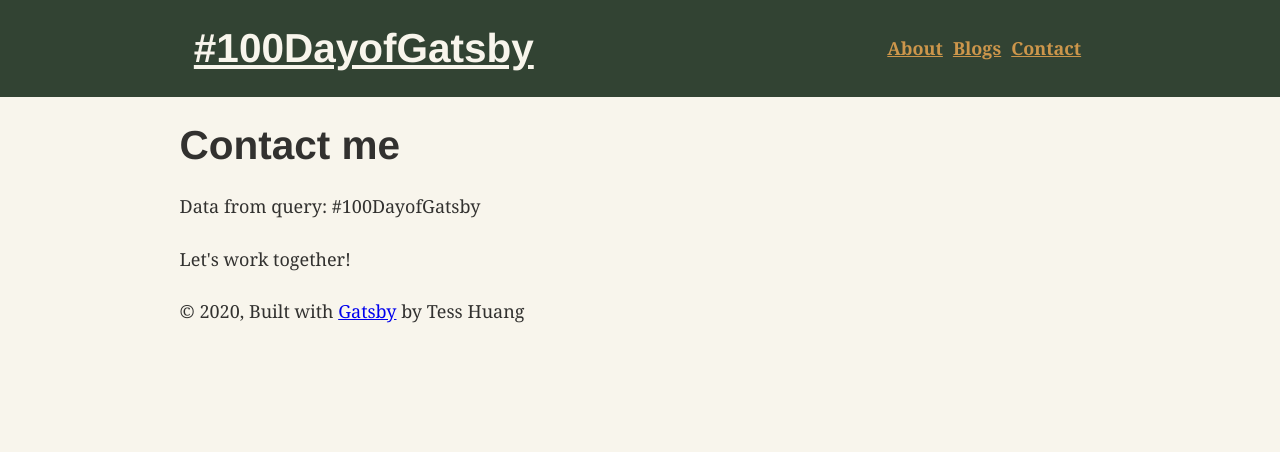
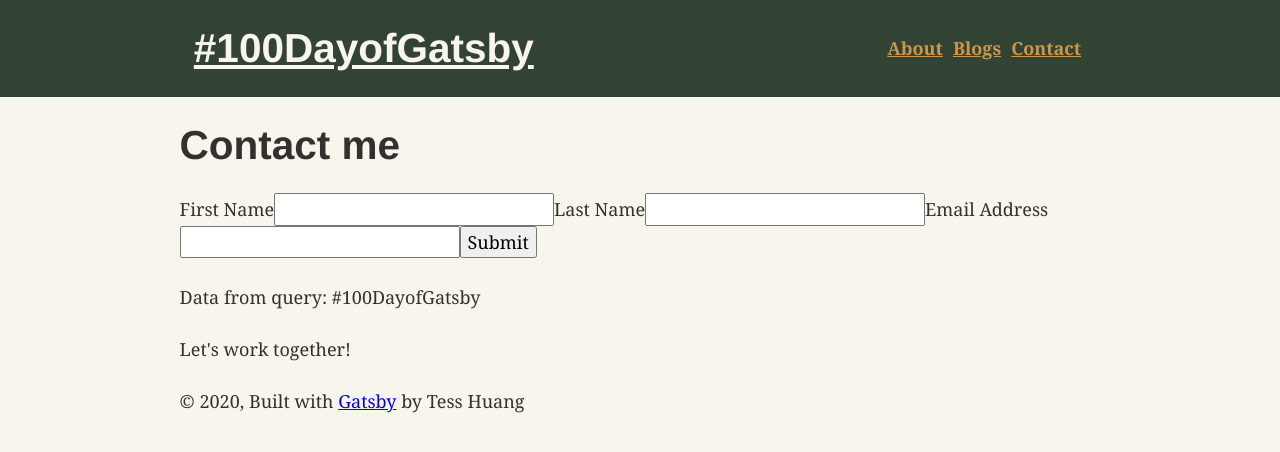
Before and after one commit to tesshuang/gatstby-blog, a Gatsby site: page /contact in a window 1280 px wide. Built offline with nearby package versions, Linux system fonts and the light colour scheme; Gatsby itself is replaced by a stand-in of ours; some packages are replaced by stand-ins of ours.

Commit message:
Add formik component to contact page

```diff
--- a/package.json
+++ b/package.json
@@ -5,6 +5,7 @@
   "version": "0.1.0",
   "author": "Kyle Mathews <mathews.kyle@gmail.com>",
   "dependencies": {
+    "formik": "^2.1.3",
     "gatsby": "^2.18.12",
     "gatsby-image": "^2.2.34",
     "gatsby-plugin-manifest": "^2.2.31",
--- /dev/null
+++ b/src/components/form.js
@@ -0,0 +1,60 @@
+import React from 'react';
+import { useFormik } from 'formik';
+
+const Form = () => {
+  // Notice that we have to initialize ALL of fields with values. These
+  // could come from props, but since we don't want to prefill this form,
+  // we just use an empty string. If you don't do this, React will yell
+  // at you.
+  const formik = useFormik({
+    initialValues: {
+      firstName: '',
+      lastName: '',
+      email: '',
+    },
+    onSubmit: values => {
+      // alert(JSON.stringify(values, null, 2));
+      // TODO resetForm
+      values = {
+        firstName: '',
+        lastName: '',
+        email: '',
+      }
+      console.log(values);
+    },
+    onChange: value => {
+      console.log(value);
+    }
+  });
+  return (
+    <form onSubmit={formik.handleSubmit}>
+      <label htmlFor="firstName">First Name</label>
+      <input
+        id="firstName"
+        name="firstName"
+        type="text"
+        onChange={formik.handleChange}
+        value={formik.values.firstName}
+      />
+      <label htmlFor="lastName">Last Name</label>
+      <input
+        id="lastName"
+        name="lastName"
+        type="text"
+        onChange={formik.handleChange}
+        value={formik.values.lastName}
+      />
+      <label htmlFor="email">Email Address</label>
+      <input
+        id="email"
+        name="email"
+        type="email"
+        onChange={formik.handleChange}
+        value={formik.values.email}
+      />
+      <button type="submit">Submit</button>
+    </form>
+  );
+};
+
+export default Form
--- a/src/pages/contact.js
+++ b/src/pages/contact.js
@@ -3,6 +3,7 @@ import { graphql } from "gatsby"
 
 import Layout from "../components/layout"
 import SEO from "../components/seo"
+import Form from "../components/form"
 
 export const query = graphql`
   query {
@@ -18,6 +19,7 @@ const Contact = ({data}) => (
   <Layout>
     <SEO title="Contact" />
     <h1>Contact me</h1>
+    <Form />
     <p>Data from query: {data.site.siteMetadata.title}</p>
     <p>Let's work together!</p>
   </Layout>
```
Also changed, not shown: 1 other file.
